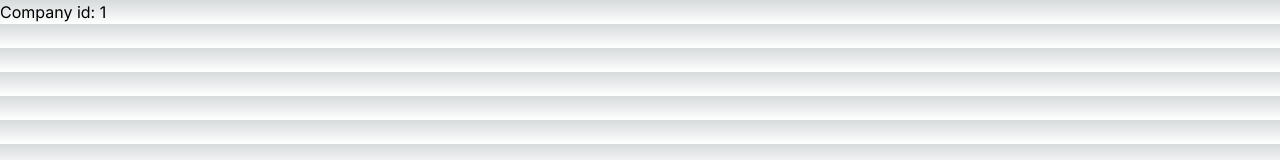
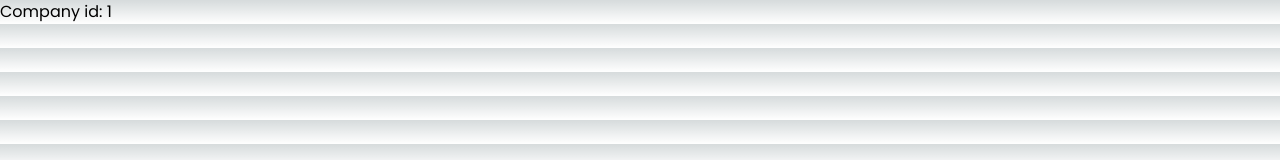
Before and after one commit to dinizgab/buildco-web, a Next.js app: page /company/1 in a window 1280 px wide. Shown: the top 160 px of the page. Built offline with nearby package versions, Linux system fonts and the light colour scheme.

Commit message:
feat: changing font

```diff
--- a/src/app/layout.tsx
+++ b/src/app/layout.tsx
@@ -1,8 +1,8 @@
 import type { Metadata } from "next";
-import { Inter } from "next/font/google";
+import { Poppins } from "next/font/google";
 import "./globals.css";
 
-const inter = Inter({ subsets: ["latin"] });
+const poppins = Poppins({subsets: ["latin"], weight: ["300", "400", "700"]});
 
 export const metadata: Metadata = {
   title: "Create Next App",
@@ -16,7 +16,7 @@
 }>) {
   return (
     <html lang="en">
-      <body className={inter.className}>{children}</body>
+      <body className={poppins.className}>{children}</body>
     </html>
   );
 }
```
